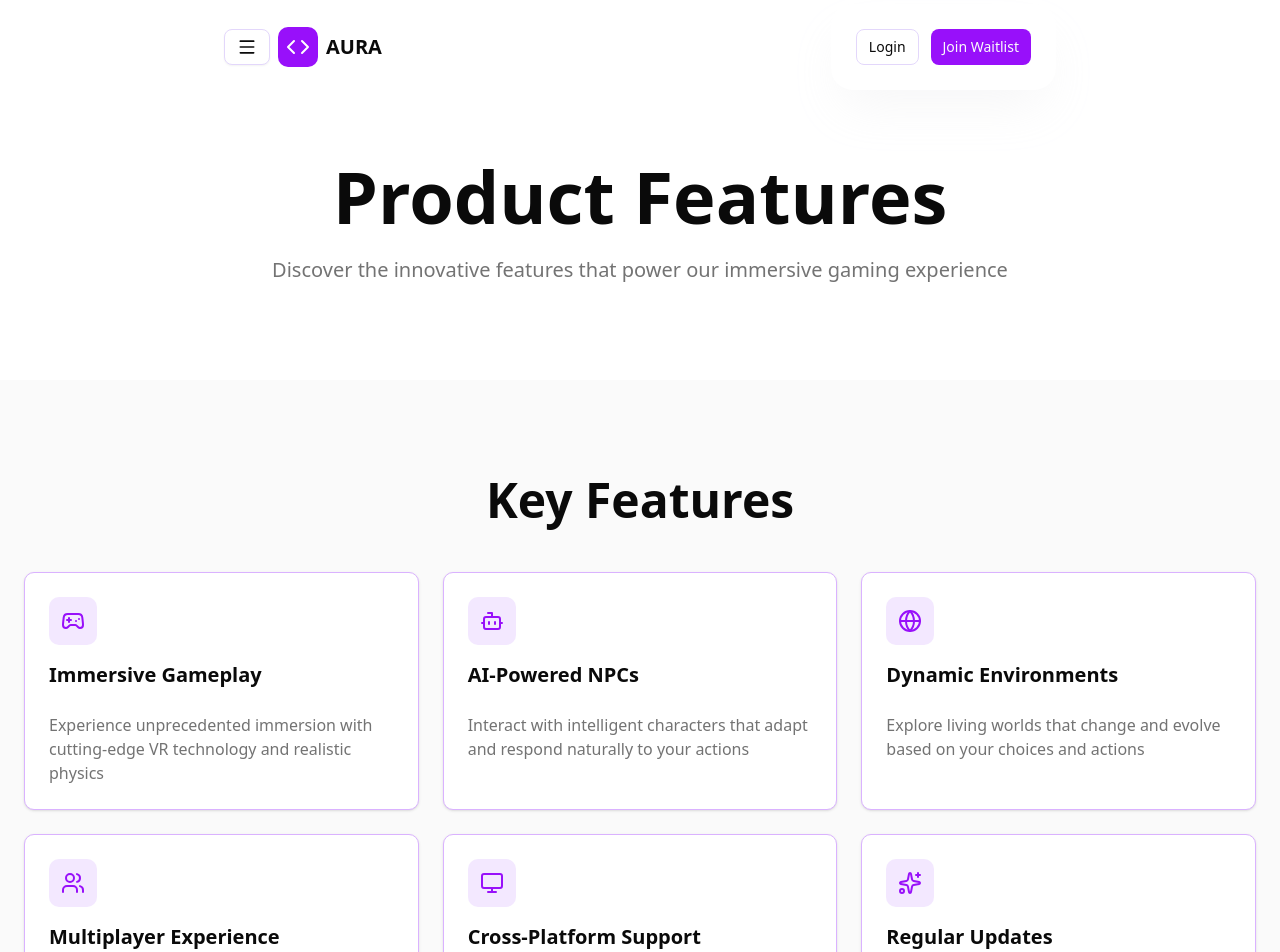
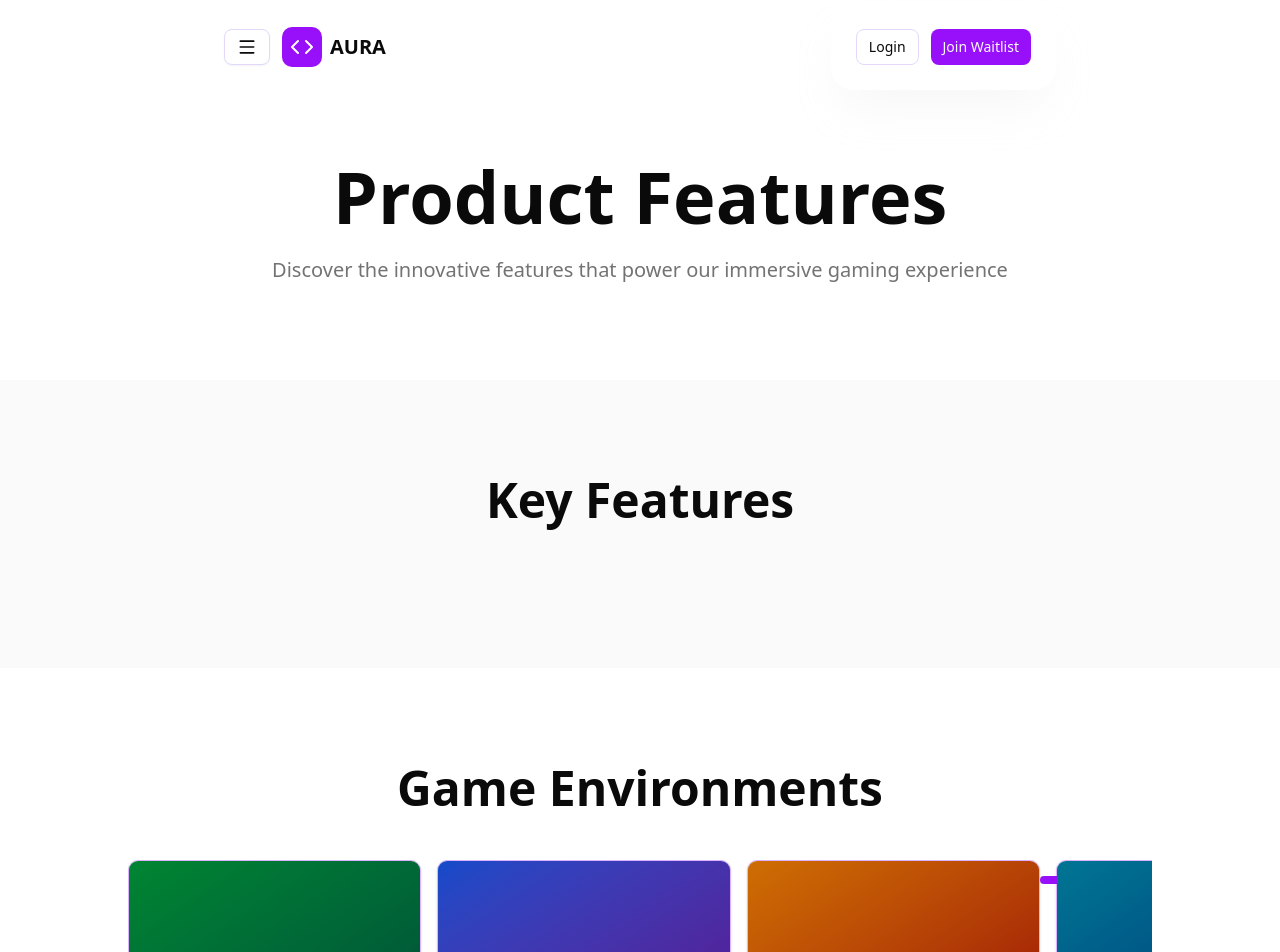
Before and after one commit to auravr-ai/landing-page-v1, a Next.js app: page /features in a window 1280 px wide. Shown: the top 952 px of the page. Built offline with nearby package versions, Linux system fonts and the light colour scheme.

Commit message:
fix: company color

```diff
--- a/app/features/page.tsx
+++ b/app/features/page.tsx
@@ -7,7 +7,8 @@ import {
   Globe,
   Users,
   Monitor,
-  Sparkles
+  Sparkles,
+  type LucideIcon
 } from "lucide-react"
 import { motion } from "framer-motion"
 import { useTranslation } from "react-i18next"
@@ -45,40 +46,45 @@ const containerVariants = {
 }
 
 export default function FeaturesPage() {
-  const { t } = useTranslation()
+  const { t, i18n } = useTranslation()
 
-  const features = [
-    {
-      icon: Gamepad2,
-      title: t('featuresPage.keyFeatures.immersiveGameplay.title'),
-      description: t('featuresPage.keyFeatures.immersiveGameplay.description'),
-    },
-    {
-      icon: Bot,
-      title: t('featuresPage.keyFeatures.aiPoweredNPCs.title'),
-      description: t('featuresPage.keyFeatures.aiPoweredNPCs.description'),
-    },
-    {
-      icon: Globe,
-      title: t('featuresPage.keyFeatures.dynamicEnvironments.title'),
-      description: t('featuresPage.keyFeatures.dynamicEnvironments.description'),
-    },
-    {
-      icon: Users,
-      title: t('featuresPage.keyFeatures.multiplayerExperience.title'),
-      description: t('featuresPage.keyFeatures.multiplayerExperience.description'),
-    },
-    {
-      icon: Monitor,
-      title: t('featuresPage.keyFeatures.crossPlatform.title'),
-      description: t('featuresPage.keyFeatures.crossPlatform.description'),
-    },
-    {
-      icon: Sparkles,
-      title: t('featuresPage.keyFeatures.regularUpdates.title'),
-      description: t('featuresPage.keyFeatures.regularUpdates.description'),
-    },
+  const iconByKey: Record<string, LucideIcon> = {
+    immersiveGameplay: Gamepad2,
+    aiPoweredNPCs: Bot,
+    dynamicEnvironments: Globe,
+    multiplayerExperience: Users,
+    crossPlatform: Monitor,
+    regularUpdates: Sparkles,
+  }
+
+  const fallbackIcons: LucideIcon[] = [
+    Gamepad2,
+    Bot,
+    Globe,
+    Users,
+    Monitor,
+    Sparkles,
   ]
+
+  const features = React.useMemo(() => {
+    const bundle = i18n.getResourceBundle(i18n.language, "translation") as
+      | { featuresPage?: { keyFeatures?: Record<string, unknown> } }
+      | undefined
+
+    const keyFeatures = bundle?.featuresPage?.keyFeatures ?? {}
+
+    return Object.entries(keyFeatures)
+      .filter(([key, value]) => key !== "title" && typeof value === "object")
+      .map(([key], index) => {
+        const icon = iconByKey[key] ?? fallbackIcons[index % fallbackIcons.length]
+
+        return {
+          icon,
+          title: t(`featuresPage.keyFeatures.${key}.title`),
+          description: t(`featuresPage.keyFeatures.${key}.description`),
+        }
+      })
+  }, [i18n, t])
 
   const environments = [
     {
--- a/app/page.tsx
+++ b/app/page.tsx
@@ -1,6 +1,7 @@
 "use client"
 
 import * as React from "react"
+import Link from "next/link"
 import { Slot } from "@radix-ui/react-slot"
 import { cva, type VariantProps } from "class-variance-authority"
 import { ArrowRight, ChevronRight, Zap, Settings2, Sparkles } from "lucide-react"
@@ -220,12 +221,22 @@ export default function SoftwareDevelopmentWebsite() {
                   className="mt-12 flex flex-col items-center justify-center gap-2 md:flex-row"
                 >
                   <div key={1} className="bg-purple-600/10 rounded-[14px] border border-purple-300 p-0.5">
-                    <Button size="lg" className="rounded-xl px-5 text-base bg-purple-600 hover:bg-purple-700">
-                      <span className="text-nowrap">{t('hero.consultation')}</span>
+                    <Button asChild size="lg" className="rounded-xl px-5 text-base bg-purple-600 hover:bg-purple-700">
+                      <Link href="/features">
+                        <span className="text-nowrap">{t('hero.consultation')}</span>
+                      </Link>
                     </Button>
                   </div>
-                  <Button key={2} size="lg" variant="ghost" className="h-10.5 rounded-xl px-5 hover:text-purple-600">
-                    <span className="text-nowrap">{t('hero.viewWork')}</span>
+                  <Button
+                    key={2}
+                    asChild
+                    size="lg"
+                    variant="ghost"
+                    className="h-10.5 rounded-xl px-5 hover:text-purple-600"
+                  >
+                    <Link href="/team">
+                      <span className="text-nowrap">{t('hero.viewWork')}</span>
+                    </Link>
                   </Button>
                 </AnimatedGroup>
               </div>
--- a/components/ui/header.tsx
+++ b/components/ui/header.tsx
@@ -122,8 +122,7 @@ export function Header() {
           )}
         >
           <div className="relative flex flex-wrap items-center justify-between gap-6 py-3 lg:gap-0 lg:py-0">
-            <div className="flex w-full justify-between lg:w-auto">
-              <Link href="/" aria-label="home" className="flex items-center space-x-2">
+            <div className="flex w-full items-center justify-between gap-3 lg:w-auto">
               <Menubar>
                 <MenubarMenu>
                   <MenubarTrigger>
@@ -167,6 +166,8 @@ export function Header() {
                   </MenubarContent>
                 </MenubarMenu>
               </Menubar>
+
+              <Link href="/" aria-label="home" className="flex items-center space-x-2">
                 <Logo />
               </Link>
 
--- a/locales/en/translation.json
+++ b/locales/en/translation.json
@@ -21,18 +21,18 @@
   "features": {
     "title": "Why Choose",
     "titleHighlight": "AURA",
-    "description": "We deliver high-quality software solutions that help your business grow and succeed in the digital world.",
+    "description": "Innovative VR treatment designed for children with autism",
     "fastDevelopment": {
-      "title": "Fast Development",
-      "description": "Rapid prototyping and agile development process to get your software to market quickly."
+      "title": "Personalized Learning",
+      "description": "AI-powered adaptive scenarios that adjust to each child's unique needs, learning pace, and therapeutic goals."
     },
     "scalable": {
-      "title": "Scalable Solutions",
-      "description": "Built to grow with your business, our solutions scale seamlessly as your needs evolve."
+      "title": "Gamified Experience",
+      "description": "Interactive VR games that make therapy engaging and enjoyable, encouraging active participation and better learning outcomes."
     },
     "modern": {
-      "title": "Modern Technology",
-      "description": "Using the latest technologies and best practices to ensure your software is future-proof."
+      "title": "Safe & Supervised",
+      "description": "Controlled virtual environments with therapist oversight and progress tracking for complete safety."
     }
   },
   "footer": {
@@ -79,18 +79,6 @@
       "dynamicEnvironments": {
         "title": "Dynamic Environments",
         "description": "Explore living worlds that change and evolve based on your choices and actions"
-      },
-      "multiplayerExperience": {
-        "title": "Multiplayer Experience",
-        "description": "Team up with friends or compete globally in seamless online gameplay"
-      },
-      "crossPlatform": {
-        "title": "Cross-Platform Support",
-        "description": "Play anywhere, anytime across PC, console, and mobile devices"
-      },
-      "regularUpdates": {
-        "title": "Regular Updates",
-        "description": "Enjoy continuous new content, features, and improvements based on community feedback"
       }
     },
     "environments": {
```
Lines whose indentation alone changed are shown as unchanged.
